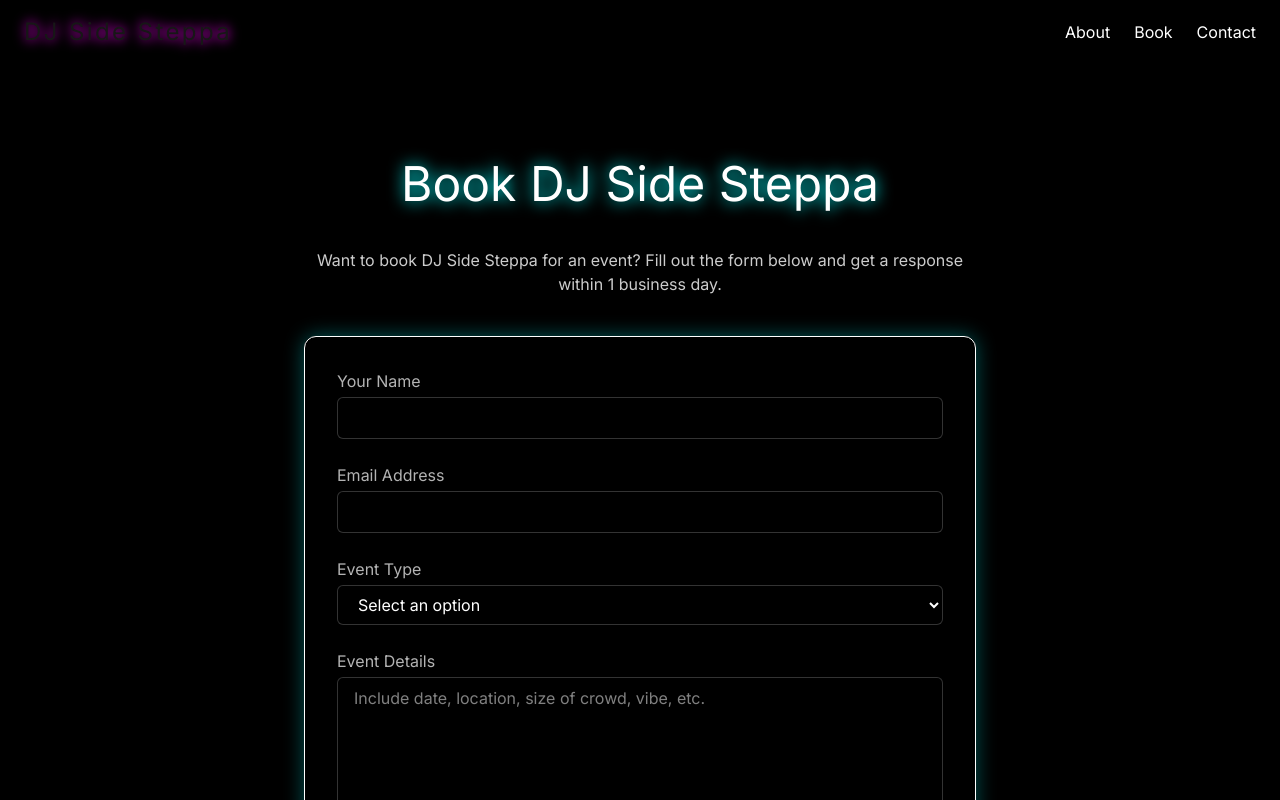
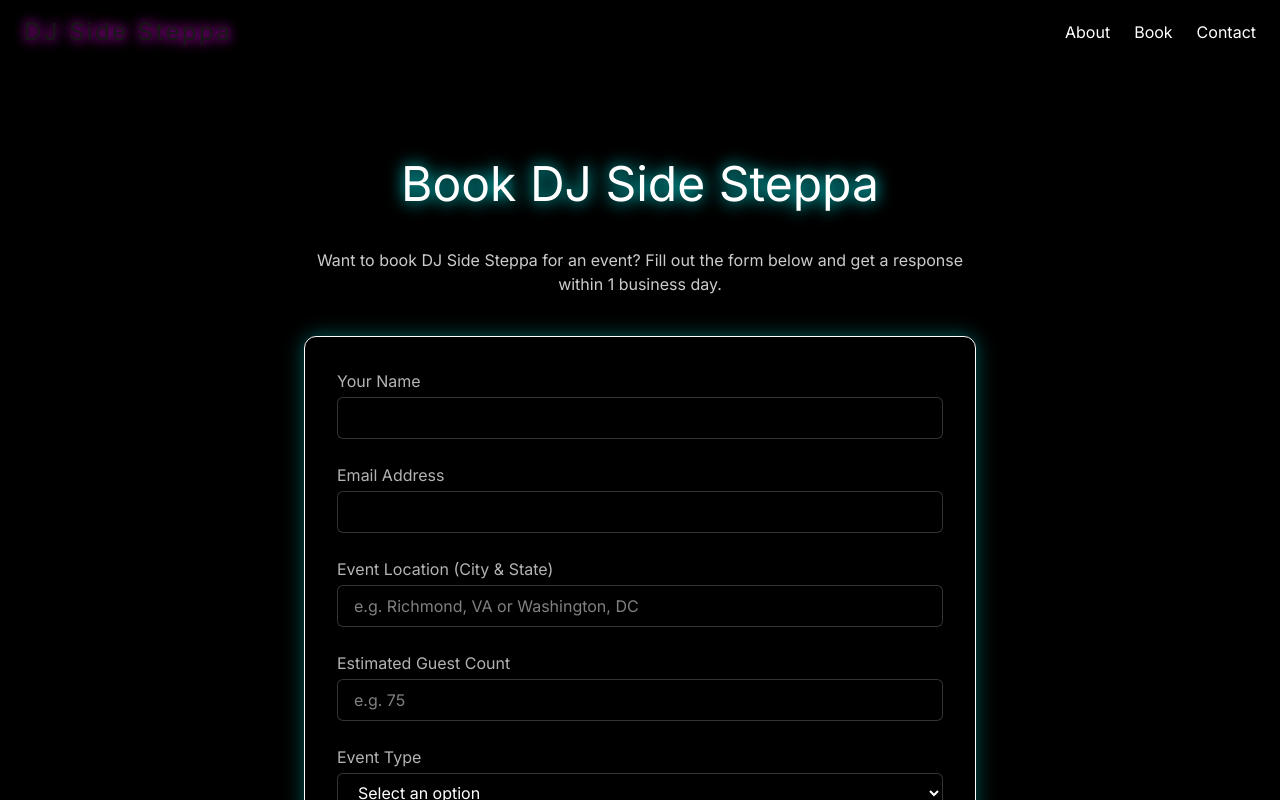
Before and after one commit to Pbein/DjSideSteppaWebsite, a Next.js app: page /book in a window 1280 px wide. Shown: the top 800 px of the page. Built offline with nearby package versions, Linux system fonts and the light colour scheme.

Commit message:
added the location and event guest estimate count

```diff
--- a/src/app/book/page.tsx
+++ b/src/app/book/page.tsx
@@ -1,4 +1,4 @@
-'use client'
+"use client";
 
 export default function BookPage() {
   return (
@@ -9,7 +9,8 @@ export default function BookPage() {
         </h1>
 
         <p className="text-white/80 text-center">
-          Want to book DJ Side Steppa for an event? Fill out the form below and get a response within 1 business day.
+          Want to book DJ Side Steppa for an event? Fill out the form below and
+          get a response within 1 business day.
         </p>
 
         <form
@@ -36,6 +37,29 @@ export default function BookPage() {
               className="w-full bg-black text-white border border-white/20 rounded-md px-4 py-2 focus:outline-none focus:ring-2 focus:ring-neonBlue"
             />
           </div>
+
+          <div>
+            <label className="block mb-1 text-white/70">
+              Event Location (City & State)
+            </label>
+            <input
+              type="text"
+              name="location"
+              placeholder="e.g. Richmond, VA or Washington, DC"
+              required
+              className="w-full bg-black text-white border border-white/20 rounded-md px-4 py-2 focus:outline-none focus:ring-2 focus:ring-neonBlue"
+            />
+          </div>
+
+          <label className="block mb-1 text-white/70">
+            Estimated Guest Count
+          </label>
+          <input
+            type="number"
+            name="guest-count"
+            placeholder="e.g. 75"
+            className="w-full bg-black text-white border border-white/20 rounded-md px-4 py-2 focus:outline-none focus:ring-2 focus:ring-neonBlue"
+          />
 
           <div>
             <label className="block mb-1 text-white/70">Event Type</label>
```
